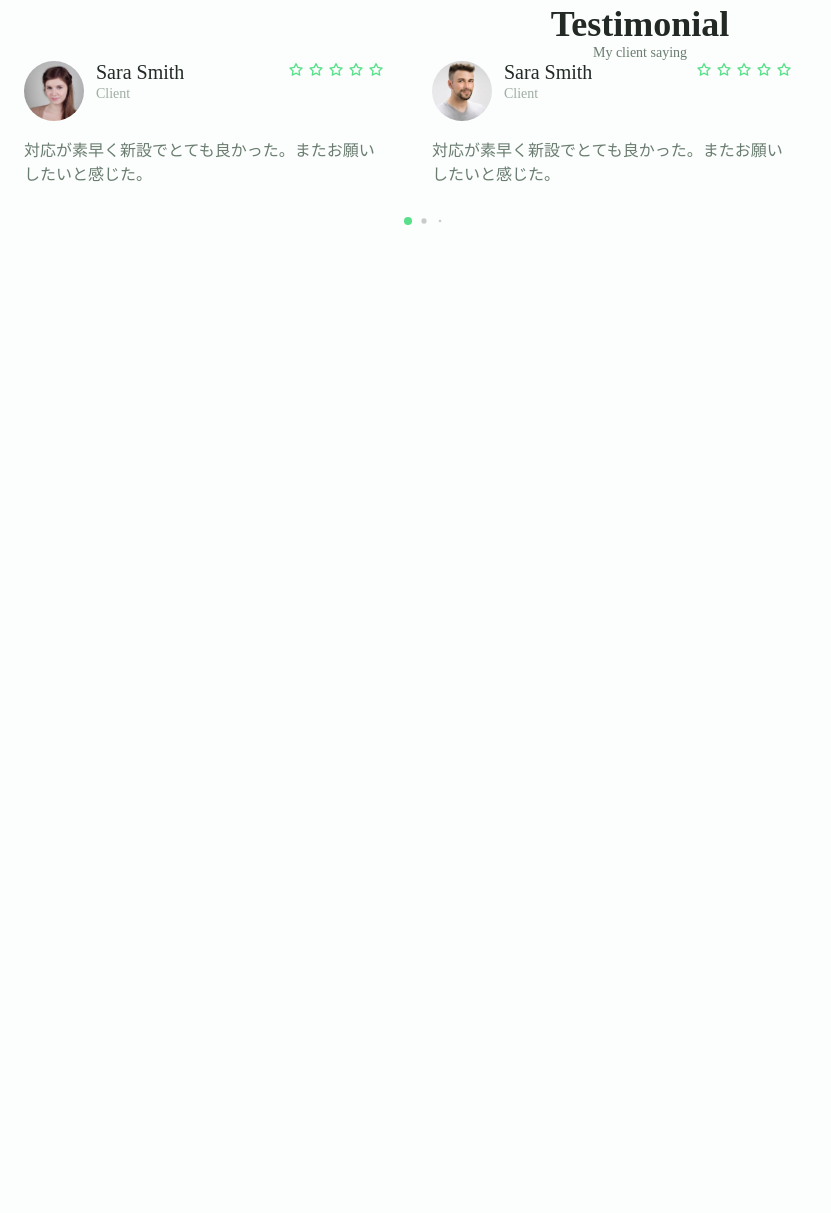
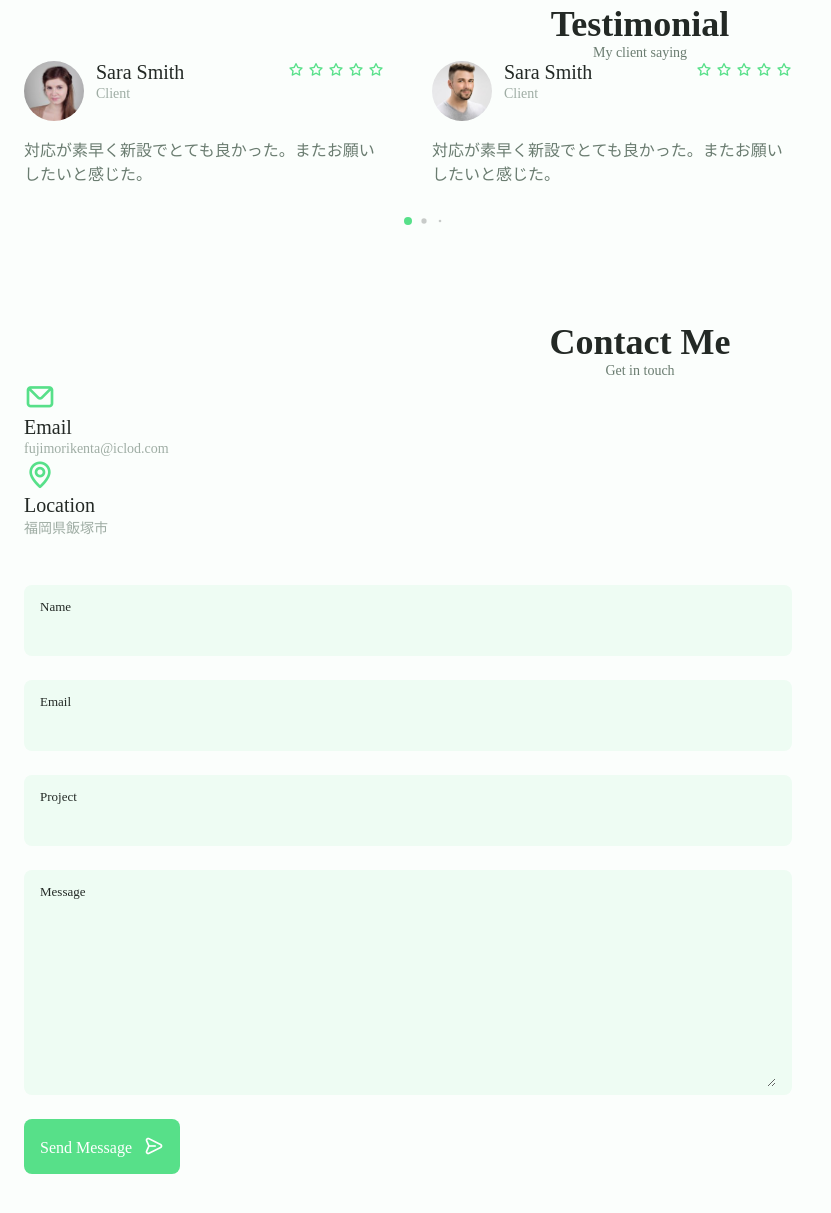
Before and after one commit to kentakki416/my_portfolio, a plain HTML site: page index.html in a window 1280 px wide. Shown: the part 3893-5106 px from the top of the page, without its empty margins (0-831 px from the left). Before the commit the page ends 4326 px from the top, so only its background shows below. Drawn offline with nearby package versions, Linux system fonts and the light colour scheme.

Commit message:
contactの追加

```diff
--- a/assets/css/styles.css
+++ b/assets/css/styles.css
@@ -841,6 +841,52 @@ img {
 }
 
 /*==================== CONTACT ME ====================*/
+.contact__container {
+  row-gap: 3rem;
+}
+
+.contact__informatino {
+  display: flex;
+  margin-bottom: var(--mb-2);
+}
+
+.contact__icon {
+  font-size: 2rem;
+  color: var(--first-color);
+  margin-right: var(--mb-0-75);
+}
+
+.contact__title {
+  font-size: var(--h3-font-size);
+  font-weight: var(--font-medium);
+}
+
+.contact__subtitle {
+  font-size: var(--small-font-size);
+  color: var(--text-color-light);
+}
+
+.contact__content {
+  background-color: var(--input-color);
+  border-radius: 0.5rem;
+  padding: 0.75rem 1rem 0.25rem;
+}
+
+.contact__label {
+  font-size: var(--smaller-font-size);
+  color: var(--title-color);
+}
+
+.contact__input {
+  width: 100%;
+  background-color: var(--input-color);
+  color: var(--text-color);
+  font-family: var(--body-font);
+  font-size: var(--normal-font-size);
+  border: none;
+  outline: none;
+  padding: 0.25rem 0.5rem 0.5rem 0;
+}
 
 /*==================== FOOTER ====================*/
 
--- a/index.html
+++ b/index.html
@@ -828,7 +828,63 @@
 
 
       <!--==================== CONTACT ME ====================-->
-      <section class="contact section" id="contact"></section>
+      <section class="contact section" id="contact">
+        <h2 class="section__title">Contact Me</h2>
+        <span class="section__subtitle">Get in touch</span>
+
+        <div class="contact__container container grid">
+          <div>
+            <div class="contact__information">
+              <i class="uil uil-envelope contact__icon"></i>
+
+              <div>
+                <h3 class="contact__title">Email</h3>
+                <span class="contact__subtitle">fujimorikenta@iclod.com</span>
+              </div>
+            </div>
+
+            <div class="contact__information">
+              <i class="uil uil-map-marker contact__icon"></i>
+
+              <div>
+                <h3 class="contact__title">Location</h3>
+                <span class="contact__subtitle">福岡県飯塚市</span>
+              </div>
+            </div>
+          </div>
+
+          <form action="" class="contact__form grid">
+            <div class="contact__inputs grid">
+              <div class="contact__content">
+                <lavel class="contact__label">Name</lavel>
+                <input type="text" class="contact__input">
+              </div>
+
+              <div class="contact__content">
+                <lavel class="contact__label">Email</lavel>
+                <input type="emai" class="contact__input">
+              </div>
+
+              <div class="contact__content">
+                <lavel class="contact__label">Project</lavel>
+                <input type="text" class="contact__input">
+              </div>
+
+              <div class="contact__content">
+                <lavel class="contact__label">Message</lavel>
+                <textarea name="" id="" cols="0" rows="7" class="contact__input"></textarea>
+              </div>
+
+              <div>
+                <a href="#" class="button button--href">
+                  Send Message
+                  <i class="uil uil-message button__icon"></i>
+                </a>
+              </div>
+            </div>
+          </form>
+        </div>
+      </section>
     </main>
 
     <!--==================== FOOTER ====================-->
```
